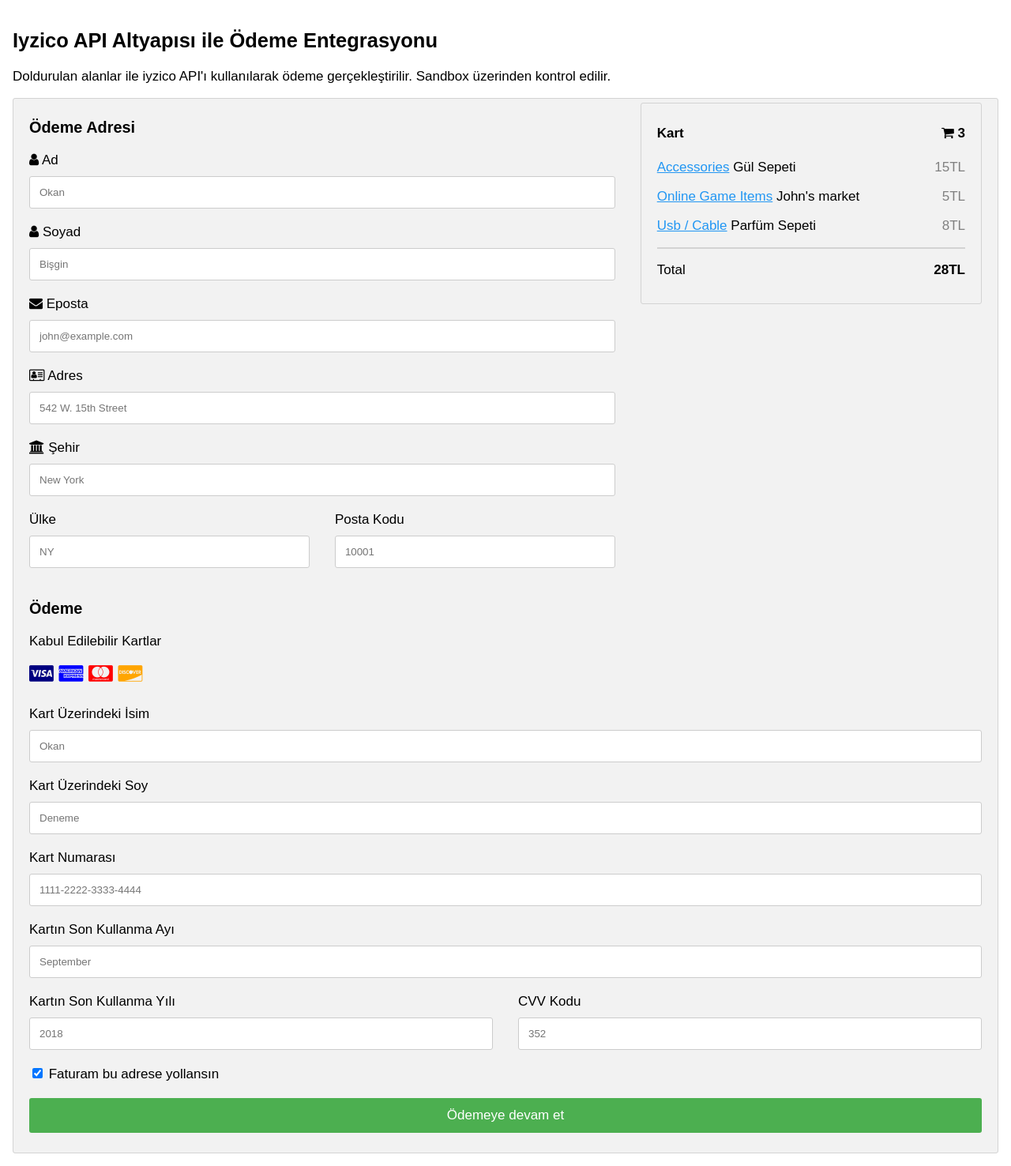
After one commit to okanbisgin/iyzicoAPI, a PHP site: page /samples/basket_page.php in a window 1280 px wide. The commit adds this page. Shown: the whole page at 79% size. Run offline with PHP 8.4, Linux system fonts and the light colour scheme.

```diff
--- /dev/null
+++ b/samples/basket_page.php
@@ -0,0 +1,199 @@
+
+<!DOCTYPE html>
+<html>
+<head>
+    <meta name="viewport" content="width=device-width, initial-scale=1">
+    <link rel="stylesheet" href="https://cdnjs.cloudflare.com/ajax/libs/font-awesome/4.7.0/css/font-awesome.min.css">
+    <style>
+        body {
+            font-family: Arial;
+            font-size: 17px;
+            padding: 8px;
+        }
+
+        * {
+            box-sizing: border-box;
+        }
+
+        .row {
+            display: -ms-flexbox; /* IE10 */
+            display: flex;
+            -ms-flex-wrap: wrap; /* IE10 */
+            flex-wrap: wrap;
+            margin: 0 -16px;
+        }
+
+        .col-25 {
+            -ms-flex: 25%; /* IE10 */
+            flex: 25%;
+        }
+
+        .col-50 {
+            -ms-flex: 50%; /* IE10 */
+            flex: 50%;
+        }
+
+        .col-75 {
+            -ms-flex: 75%; /* IE10 */
+            flex: 75%;
+        }
+
+        .col-25,
+        .col-50,
+        .col-75 {
+            padding: 0 16px;
+        }
+
+        .container {
+            background-color: #f2f2f2;
+            padding: 5px 20px 15px 20px;
+            border: 1px solid lightgrey;
+            border-radius: 3px;
+        }
+
+        input[type=text] {
+            width: 100%;
+            margin-bottom: 20px;
+            padding: 12px;
+            border: 1px solid #ccc;
+            border-radius: 3px;
+        }
+
+        label {
+            margin-bottom: 10px;
+            display: block;
+        }
+
+        .icon-container {
+            margin-bottom: 20px;
+            padding: 7px 0;
+            font-size: 24px;
+        }
+
+        .btn {
+            background-color: #4CAF50;
+            color: white;
+            padding: 12px;
+            margin: 10px 0;
+            border: none;
+            width: 100%;
+            border-radius: 3px;
+            cursor: pointer;
+            font-size: 17px;
+        }
+
+        .btn:hover {
+            background-color: #45a049;
+        }
+
+        a {
+            color: #2196F3;
+        }
+
+        hr {
+            border: 1px solid lightgrey;
+        }
+
+        span.price {
+            float: right;
+            color: grey;
+        }
+
+        @media (max-width: 800px) {
+            .row {
+                flex-direction: column-reverse;
+            }
+            .col-25 {
+                margin-bottom: 20px;
+            }
+        }
+    </style>
+</head>
+<body>
+
+<h2>Iyzico API Altyapısı ile Ödeme Entegrasyonu</h2>
+<p>Doldurulan alanlar ile iyzico API'ı kullanılarak ödeme gerçekleştirilir. Sandbox üzerinden kontrol edilir.</p>
+<div class="row">
+    <div class="col-75">
+        <div class="container">
+            <form action="initialize_checkout_form.php" method="post">
+
+                <div class="row">
+
+                    <div class="col-50">
+                        <h3>Ödeme Adresi</h3>
+                        <label for="fname"><i class="fa fa-user"></i> Ad</label>
+                        <input type="text" id="fname" name="firstname" placeholder="Okan">
+                        <label for="fname"><i class="fa fa-user"></i> Soyad</label>
+                        <input type="text" id="sname" name="surname" placeholder="Bişgin">
+                        <label for="email"><i class="fa fa-envelope"></i> Eposta</label>
+                        <input type="text" id="email" name="email" placeholder="john@example.com">
+                        <label for="adr"><i class="fa fa-address-card-o"></i> Adres</label>
+                        <input type="text" id="adr" name="address" placeholder="542 W. 15th Street">
+                        <label for="city"><i class="fa fa-institution"></i> Şehir</label>
+                        <input type="text" id="city" name="city" placeholder="New York">
+
+                        <div class="row">
+                            <div class="col-50">
+                                <label for="state">Ülke</label>
+                                <input type="text" id="state" name="state" placeholder="NY">
+                            </div>
+                            <div class="col-50">
+                                <label for="zip">Posta Kodu</label>
+                                <input type="text" id="zip" name="zip" placeholder="10001">
+                            </div>
+                        </div>
+                    </div>
+
+                    <div class="col-25">
+                        <div class="container">
+                            <h4>Kart <span class="price" style="color:black"><i class="fa fa-shopping-cart"></i> <b>3</b></span></h4>
+                            <p><a href="#">Accessories</a> <span class="price">15TL</span> Gül Sepeti</p>
+                            <p><a href="#">Online Game Items</a> <span class="price">5TL</span> John's market</p>
+                            <p><a href="#">Usb / Cable</a> <span class="price">8TL</span> Parfüm Sepeti</p>
+                            <hr>
+                            <p>Total <span class="price" style="color:black"><b>28TL</b></span></p>
+                        </div>
+                    </div>
+
+                    <div class="col-50">
+                        <h3>Ödeme</h3>
+                        <label for="fname">Kabul Edilebilir Kartlar</label>
+                        <div class="icon-container">
+                            <i class="fa fa-cc-visa" style="color:navy;"></i>
+                            <i class="fa fa-cc-amex" style="color:blue;"></i>
+                            <i class="fa fa-cc-mastercard" style="color:red;"></i>
+                            <i class="fa fa-cc-discover" style="color:orange;"></i>
+                        </div>
+                        <label for="cname">Kart Üzerindeki İsim</label>
+                        <input type="text" id="cname" name="cardname" placeholder="Okan">
+                        <label for="cname">Kart Üzerindeki Soy</label>
+                        <input type="text" id="csname" name="cardsurname" placeholder="Deneme">
+                        <label for="ccnum">Kart Numarası</label>
+                        <input type="text" id="ccnum" name="cardnumber" placeholder="1111-2222-3333-4444">
+                        <label for="expmonth">Kartın Son Kullanma Ayı</label>
+                        <input type="text" id="expmonth" name="expmonth" placeholder="September">
+                        <div class="row">
+                            <div class="col-50">
+                                <label for="expyear">Kartın Son Kullanma Yılı</label>
+                                <input type="text" id="expyear" name="expyear" placeholder="2018">
+                            </div>
+                            <div class="col-50">
+                                <label for="cvv">CVV Kodu</label>
+                                <input type="text" id="cvv" name="cvv" placeholder="352">
+                            </div>
+                        </div>
+                    </div>
+
+                </div>
+                <label>
+                    <input type="checkbox" checked="checked" name="sameadr"> Faturam bu adrese yollansın
+                </label>
+                <input type="submit" value="Ödemeye devam et" class="btn">
+            </form>
+        </div>
+    </div>
+
+</div>
+
+</body>
--- a/samples/config.php
+++ b/samples/config.php
@@ -9,8 +9,8 @@ class Config
     public static function options()
     {
         $options = new \Iyzipay\Options();
-        $options->setApiKey("sandbox-vEuI9jAzCrEBtxaFN4AUCeQKppmrEaBq");
-        $options->setSecretKey("sandbox-7qZBUoeI87BEflNdy3An8Aj4XWbeNThS");
+        $options->setApiKey("sandbox-VqLT41Z4AkFnWa32NTKpz1XeH268nylE");
+        $options->setSecretKey("sandbox-AONb9Zv8Ce26rc2LXIIKlmDOJkvEgfjv");
         $options->setBaseUrl("https://sandbox-api.iyzipay.com");
         return $options;
     }
--- a/samples/initialize_checkout_form.php
+++ b/samples/initialize_checkout_form.php
@@ -54,6 +54,8 @@ $firstBasketItem->setCategory1("Collectibles");
 $firstBasketItem->setCategory2("Accessories");
 $firstBasketItem->setItemType(\Iyzipay\Model\BasketItemType::PHYSICAL);
 $firstBasketItem->setPrice("8");
+$firstBasketItem->setSubMerchantKey("4l9YofLsTKlI0w+OOWsh9hAFISQ=");
+$firstBasketItem->setSubMerchantPrice("7.80");
 $basketItems[0] = $firstBasketItem;
 
 $secondBasketItem = new \Iyzipay\Model\BasketItem();
@@ -63,6 +65,8 @@ $secondBasketItem->setCategory1("Game");
 $secondBasketItem->setCategory2("Online Game Items");
 $secondBasketItem->setItemType(\Iyzipay\Model\BasketItemType::VIRTUAL);
 $secondBasketItem->setPrice("5");
+$secondBasketItem->setSubMerchantKey("vVN/Vi2qzRemL3BLBLDPzDHLOdg=");
+$secondBasketItem->setSubMerchantPrice("4");
 $basketItems[1] = $secondBasketItem;
 
 $thirdBasketItem = new \Iyzipay\Model\BasketItem();
@@ -72,6 +76,8 @@ $thirdBasketItem->setCategory1("Electronics");
 $thirdBasketItem->setCategory2("Usb / Cable");
 $thirdBasketItem->setItemType(\Iyzipay\Model\BasketItemType::PHYSICAL);
 $thirdBasketItem->setPrice("15");
+$thirdBasketItem->setSubMerchantKey("L/iskwg877FTNtGg6iXzVz2KbEQ=");
+$thirdBasketItem->setSubMerchantPrice("13.8");
 $basketItems[2] = $thirdBasketItem;
 $request->setBasketItems($basketItems);
 
```
Also changed, not shown: samples/sub_merchant_panel.php (added, +181 -0 lines).
